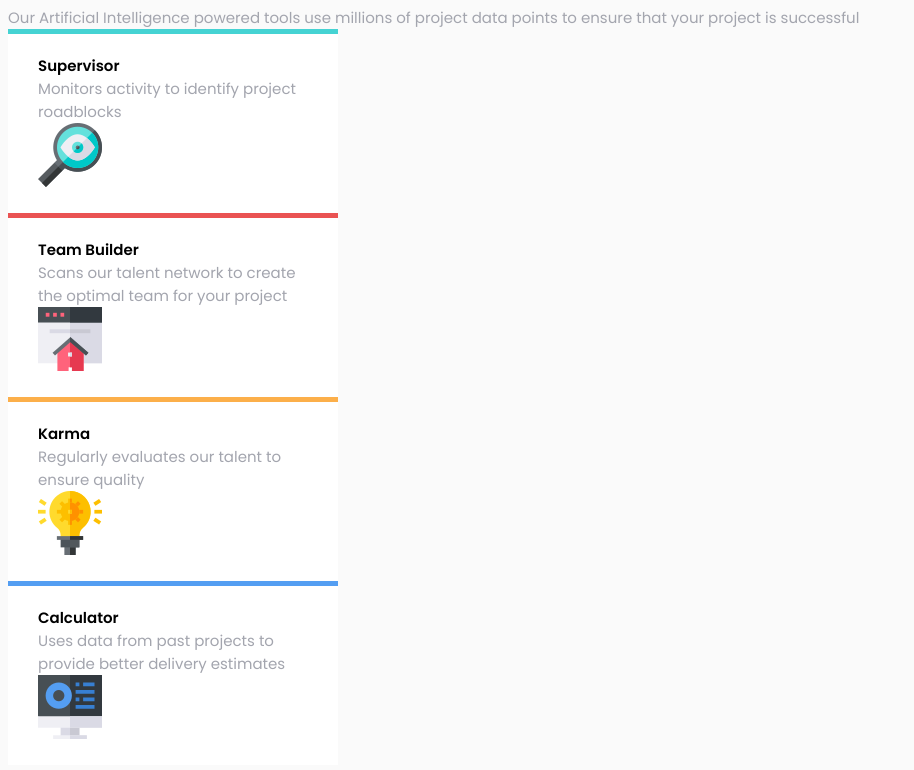
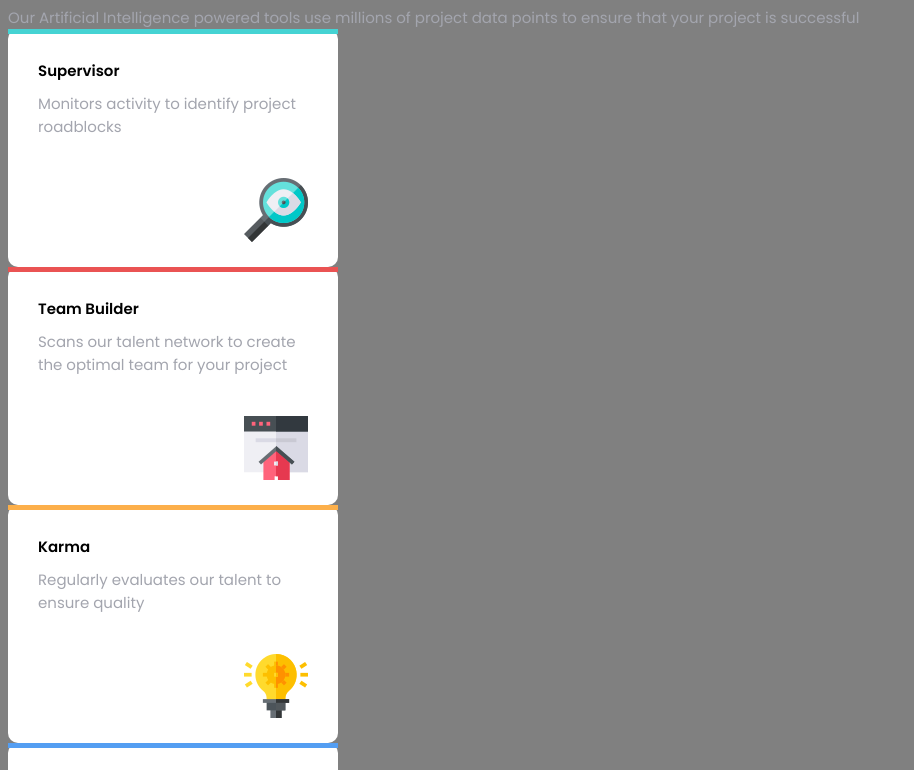
Before and after one commit to ggraciela/Challenge6_four-card-feature-section-master, a plain HTML site: page index.html in a window 1280 px wide. Shown: the part 144-914 px from the top of the page, without its empty margins (0-914 px from the left). Drawn offline with Linux system fonts and the light colour scheme.

Commit message:
made some progress

```diff
--- a/index.html
+++ b/index.html
@@ -25,7 +25,7 @@
         </div>
 
         <section class="boxes">
-            <div class="box1">
+            <section class="box1">
                 <div class="boxcolor1"></div>
                 <section class="boxcontent1">
                     <div class="title">Supervisor</div>
@@ -38,7 +38,7 @@
                         class="icon1"
                     />
                 </section>
-            </div>
+            </section>
 
             <section class="box2">
                 <div class="boxcolor2"></div>
--- a/style.css
+++ b/style.css
@@ -22,7 +22,8 @@ font-family: 'Poppins', sans-serif;
 html {
     font-size: 15px;
     font-family: 'Poppins', sans-serif;
-    background-color: hsl(0, 0%, 98%);
+    /* background-color: hsl(0, 0%, 98%); */
+    background-color: gray;
 }
 
 .thin {
@@ -41,20 +42,29 @@ html {
     color: hsl(229, 6%, 66%);
 }
 
+.boxcolor1 , .boxcolor2 , .boxcolor3 , .boxcolor4 {
+    width: 330px;
+    height: 5px;
+
+    /* border-top-left-radius: 100px;
+    border-top-right-radius: 100px; */
+}
+
 .box1 , .box2 , .box3 , .box4 {
     background-color: white;
 
     width: 330px;
+    /* border-bottom-left-radius: 20px;
+    border-bottom-right-radius: 20px; */
+    border-radius: 10px;
 }
+
+
 
 .boxcontent1 , .boxcontent2 , .boxcontent3 , .boxcontent4 {
     box-sizing: border-box;
-    padding: 20px 30px;
-}
-
-.boxcolor1 , .boxcolor2 , .boxcolor3 , .boxcolor4 {
-    width: 100%;
-    height: 5px;
+    padding: 25px 30px;
+    display: grid;
 }
 
 .boxcolor1 {
@@ -72,3 +82,13 @@ html {
 .boxcolor4 {
     background-color: hsl(212, 86%, 64%);
 }
+
+.sentence {
+    padding-top: 10px;
+    padding-bottom: 40px;
+    padding-right: 10px;
+}
+
+.icon1 , .icon2 , .icon3 , .icon4 {
+    justify-self: right;
+}
```
